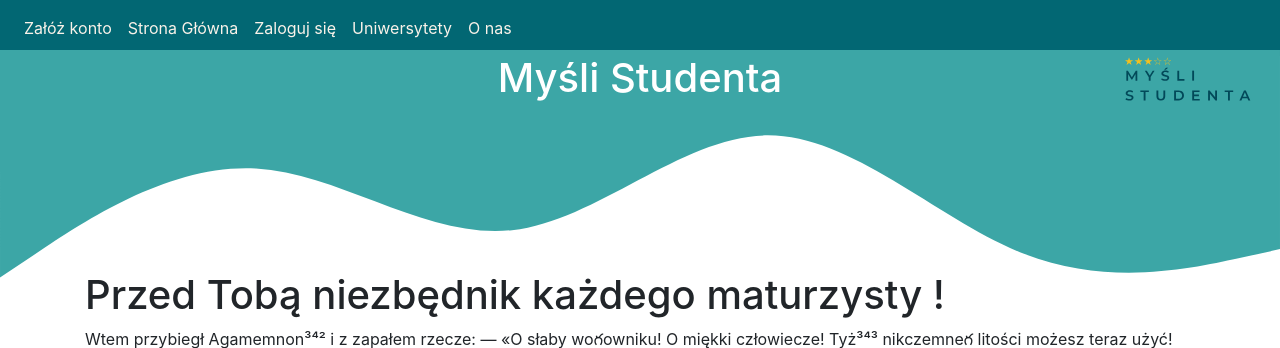
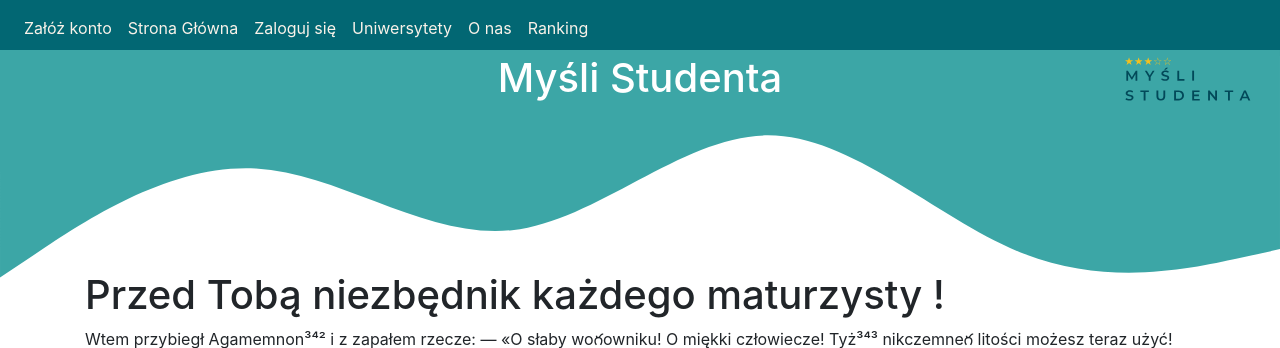
Before and after one commit to miloszwielgus/university-review-system, a Flask app: page /about in a window 1280 px wide. Shown: the top 348 px of the page. Run offline with Flask 3, Linux system fonts and the light colour scheme; some libraries are stand-ins or nearby versions.

Commit message:
add ranking to top bar

```diff
--- a/website/templates/base.html
+++ b/website/templates/base.html
@@ -48,6 +48,7 @@
           <a class="nav-item nav-link custom-link" id="search" href="/compare">Porównaj</a>
           <a class="nav-item nav-link custom-link" id="unilist" href="/university_list">Uniwersytety</a>
           <a class="nav-item nav-link custom-link" id="aboutUs" href="/about">O nas</a>
+          <a class="nav-item nav-link custom-link" id="ranking" href="/top_universities">Ranking</a>
 
           {% else %}
 
@@ -56,6 +57,7 @@
           <a class="nav-item nav-link custom-link" id="login" href="/login">Zaloguj się</a>
           <a class="nav-item nav-link custom-link" id="unilist" href="/university_list">Uniwersytety</a>
           <a class="nav-item nav-link custom-link" id="aboutUs" href="/about">O nas</a>
+          <a class="nav-item nav-link custom-link" id="ranking" href="/top_universities">Ranking</a>
 
           {% endif %}
         </div>
```
